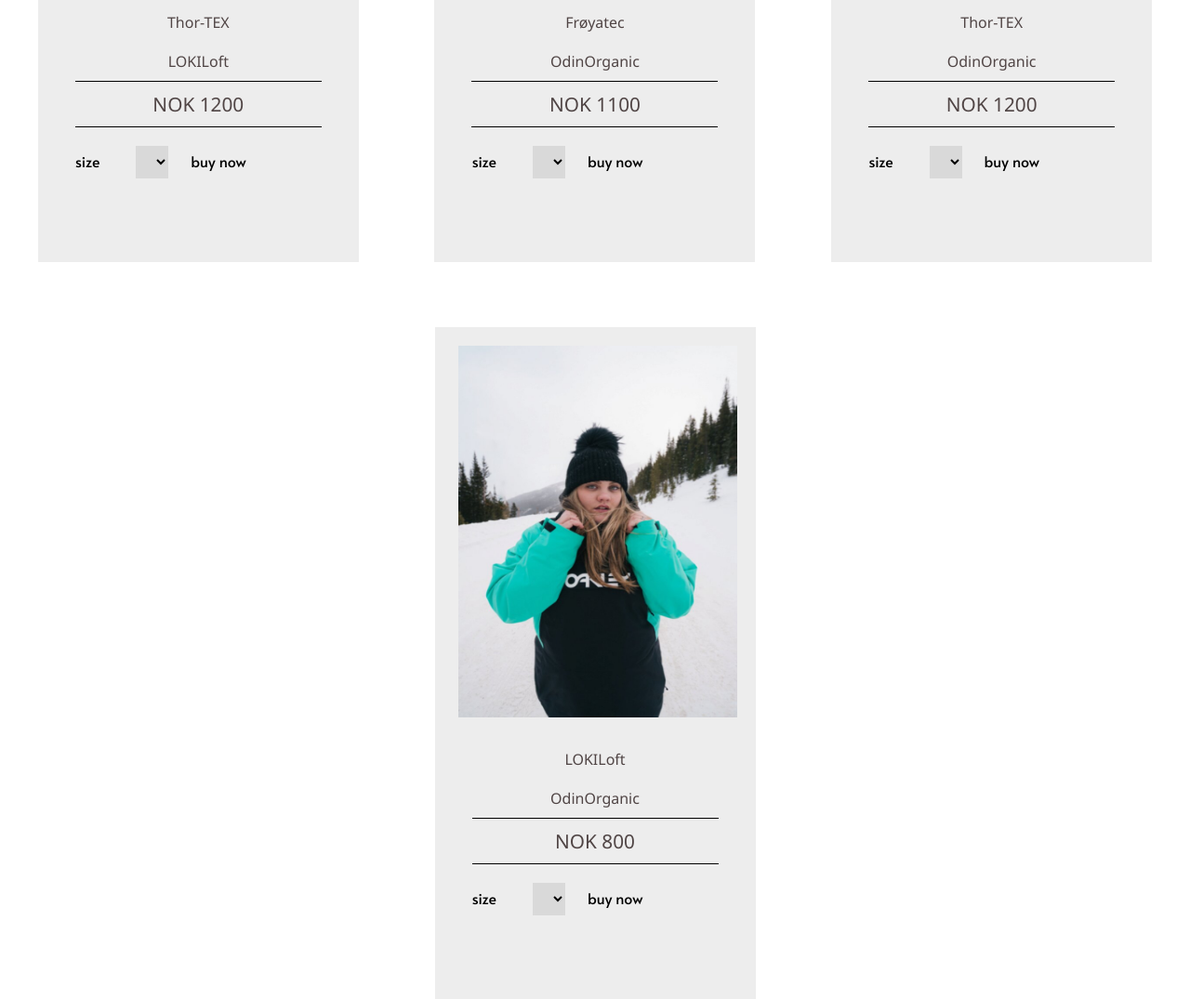
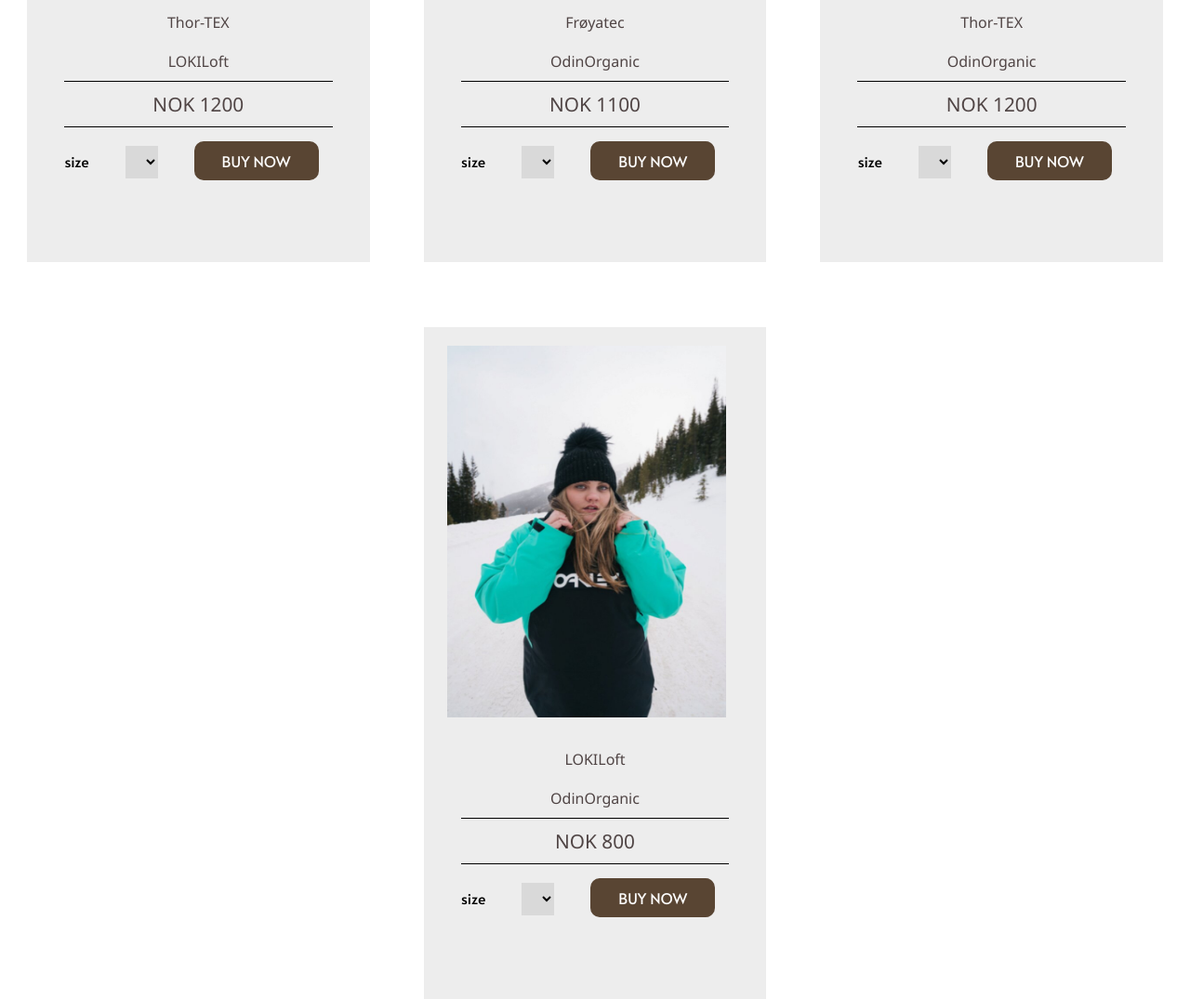
Before and after one commit to EkaterinaNattrass/rainydays-website, a plain HTML site: page products-women.html in a window 1280 px wide. Shown: the part 702-1777 px from the top of the page at 93% size. Drawn offline with Linux system fonts and the light colour scheme.

Commit message:
class buy now

```diff
--- a/products-women.html
+++ b/products-women.html
@@ -55,7 +55,7 @@
                         <option value="L">L</option>
                         <option value="XL">XL</option>
                     </select>
-                    <a href="checkout.html" id="buy-now" role="button">buy now</a>
+                    <a href="checkout.html" class="buy-now" role="button">buy now</a>
                 </p>
             </div>
             <div class="product">
@@ -72,7 +72,7 @@
                         <option value="L">L</option>
                         <option value="XL">XL</option>
                     </select>
-                    <a href="checkout.html" id="buy-now" role="button">buy now</a>
+                    <a href="checkout.html" class="buy-now" role="button">buy now</a>
                 </p>
             </div>
             <div class="product">
@@ -90,7 +90,7 @@
                         <option value="L">L</option>
                         <option value="XL">XL</option>
                     </select>
-                    <a href="checkout.html" id="buy-now" role="button">buy now</a>
+                    <a href="checkout.html" class="buy-now" role="button">buy now</a>
                 </p>
             </div>
             <div class="product">
@@ -108,7 +108,7 @@
                         <option value="L">L</option>
                         <option value="XL">XL</option>
                     </select>
-                    <a href="checkout.html" id="buy-now" role="button">buy now</a>
+                    <a href="checkout.html" class="buy-now" role="button">buy now</a>
                 </p>
             </div>
         </div>
```
Also changed, not shown: white-jacket.html (+1 -1 lines), yellow-jacket.html (+1 -1 lines).
